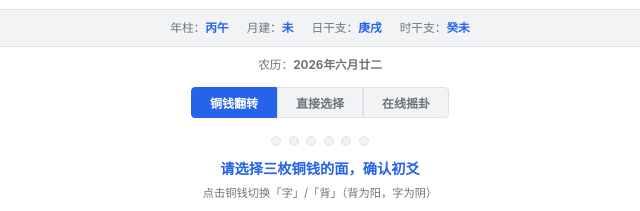
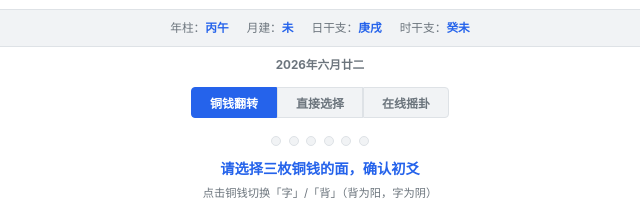
Before and after one commit to a584337921/liuyao, a plain HTML site: page liuyao-coin-divination.html in a window 1280 px wide. Shown: the part 492-703 px from the top of the page, 320-960 px from the left. Drawn offline with Linux system fonts and the light colour scheme.

Commit message:
v2.2.1 去掉日期显示区的农历标签文字

```diff
--- a/liuyao-coin-divination.html
+++ b/liuyao-coin-divination.html
@@ -1025,7 +1025,7 @@ body {
         <span class="gzp-item">时干支：<b id="gzpHour">甲辰</b></span>
       </div>
       <div class="lunar-preview" id="lunarPreview">
-        <span class="gzp-item">农历：<b id="gzpLunar">—</b></span>
+        <b id="gzpLunar">—</b>
       </div>
     </section>
 
```
